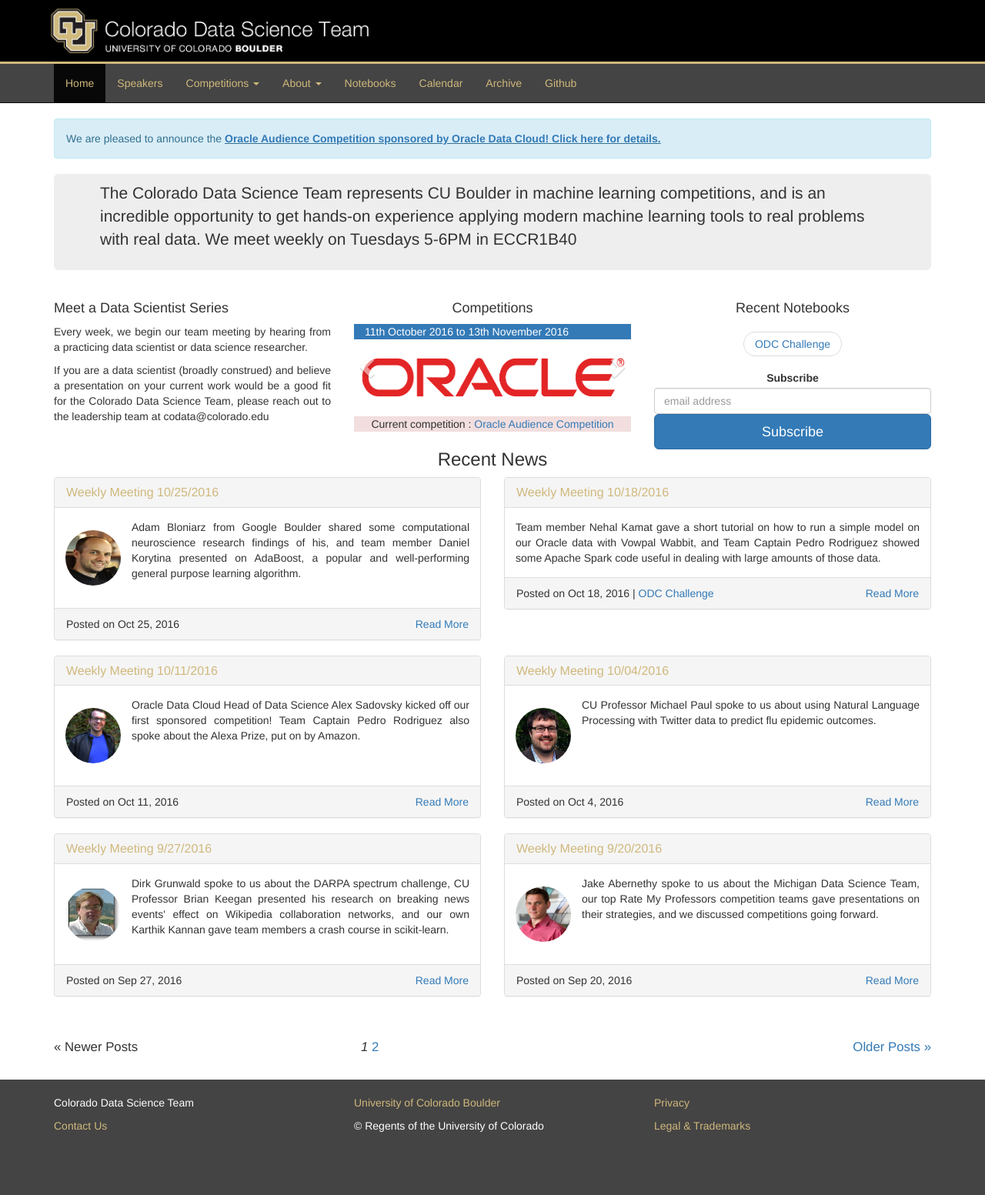
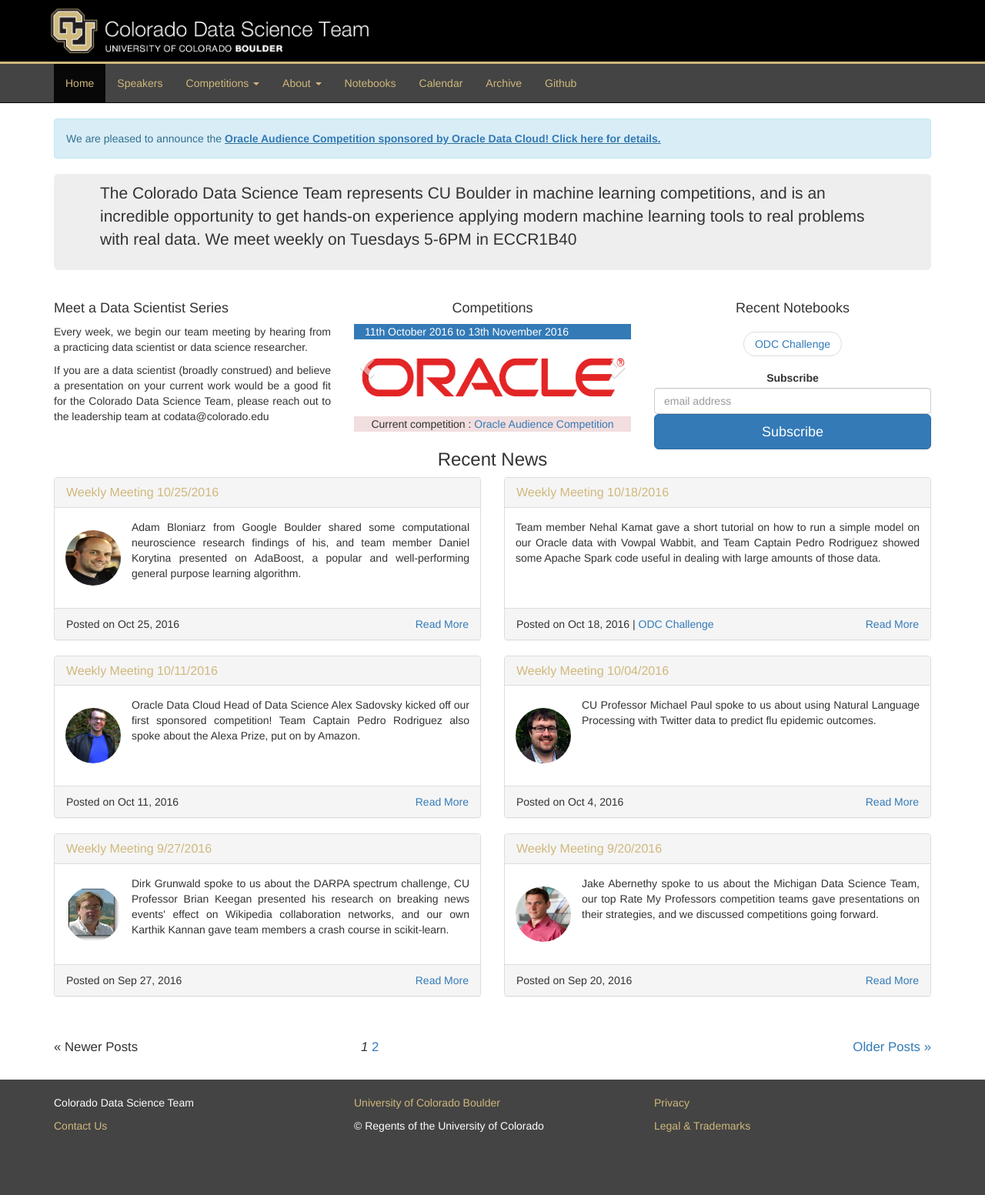
Before and after one commit to CoDataScience/codatascience.github.io, a Jekyll site: the page built from index.html, in a window 1280 px wide. Shown: the whole page at 77% size. Built offline with Jekyll 4.4.1, drawn with Linux system fonts in a browser that asks for light colours; the list of posts is cut into pages by our own code; comment, search, counter and statistics services are not loaded.

Commit message:
Added min-height to the post panel

```diff
--- a/index.html
+++ b/index.html
@@ -147,7 +147,12 @@
         <div class="panel-heading">
             <h3 class="panel-title"><a href="{{ post.url | prepend: site.baseurl }}">{{ post.title }}</a></h3>
         </div>
+        {% if post.image %}
         <div class="panel-body">
+        {% else %}
+        <div class="panel-body" style="min-height: 130px">
+        {% endif %}
+
           <div class="row">
           {% if post.image %}
             <center><img alt="{{ post.title }}" src="/images/speakers/{{post.image}}" style=" height:100px;width:100px;padding: 1em"  class="pull-left img-circle"></center>
```
